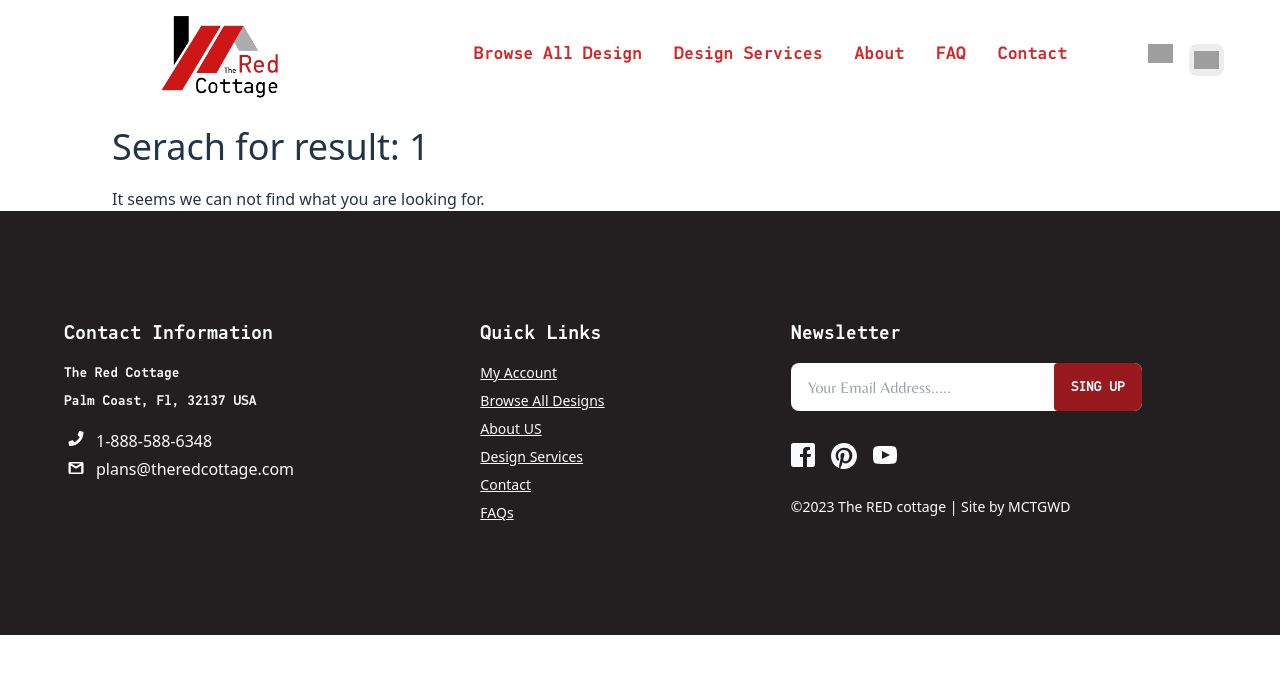
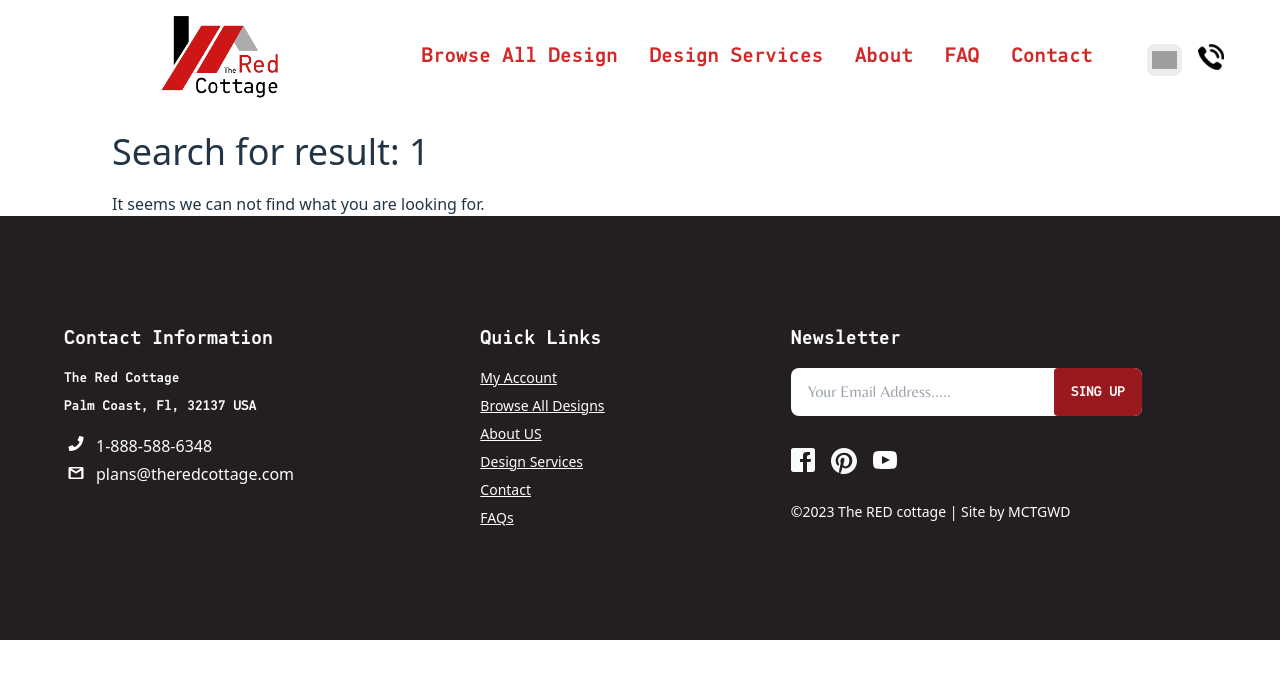
Before and after one commit to tareq621/The-red-cottage-client, a React (Vite) app: page /search/1 in a window 1280 px wide. Shown: the top 678 px of the page. Built offline with nearby package versions, Linux system fonts and the light colour scheme; grey boxes are pictures that could not be loaded.

Commit message:
complete

```diff
--- a/src/Pages/Home/SearchPage.jsx
+++ b/src/Pages/Home/SearchPage.jsx
@@ -6,11 +6,14 @@ const SearchPage = () => {
   const navigate = useNavigate();
 
   const searchSubmit = (event) => {
-    event.preventDefault();
     const result = searchRef.current.value;
     console.log(result);
     navigate(`/search/${result}`);
-    event.target.reset();
+
+    if (event.key === "Enter") {
+      event.preventDefault();
+      event.target.reset();
+    }
   };
 
   return (
--- a/src/Pages/Home/SearchResult.jsx
+++ b/src/Pages/Home/SearchResult.jsx
@@ -3,8 +3,8 @@ import { useParams } from "react-router-dom";
 const SearchResult = () => {
   const { searchId } = useParams();
   return (
-    <div className="ml-28">
-      <h2 className="text-4xl font-medium">Serach for result: {searchId}</h2>
+    <div className="md:ml-28 ml-10">
+      <h2 className="text-4xl font-medium">Search for result: {searchId}</h2>
       <p className="mt-5">It seems we can not find what you are looking for.</p>
     </div>
   );
--- a/src/Pages/Shared/Navbar.jsx
+++ b/src/Pages/Shared/Navbar.jsx
@@ -2,6 +2,7 @@ import { Link } from "react-router-dom";
 import logo from "../../assets/drive-download-20230527T011812Z-001/RCFinalLogo.png";
 import menu from "../../assets/drive-download-20230527T011812Z-001/menu.png";
 import close from "../../assets/drive-download-20230527T011812Z-001/close.png";
+import call from "../../assets/Website-20230527T011956Z-001/Website/HomePage/Assets/call icon.png";
 import { useState } from "react";
 import "../CSS/Navbar.css";
 import SearchPage from "../Home/SearchPage";
@@ -10,19 +11,19 @@ const Navbar = () => {
 
   const menubar = (
     <>
-      <li className="text-[#D12928] font-pfdinmono hover:text-[#00CE1B] md:ml-8 md:my-0 my-4 md:text-[21px] lg:text-[18px] text-[18px]">
+      <li className="text-[#D12928] font-pfdinmono hover:text-[#00CE1B] md:ml-8 md:my-0 my-7  text-[21px]">
         <Link to="/browsealldesign">Browse All Design</Link>{" "}
       </li>
-      <li className="text-[#D12928] font-semibold font-pfdinmono hover:text-[#00CE1B]   md:ml-8 md:my-0 my-4 md:text-[21px] lg:text-[18px] text-[18px]">
+      <li className="text-[#D12928] font-semibold font-pfdinmono hover:text-[#00CE1B]   md:ml-8 md:my-0 my-7  text-[21px]">
         <Link to="/designservices">Design Services</Link>
       </li>
-      <li className="text-[#D12928] font-semibold font-pfdinmono hover:text-[#00CE1B]   md:ml-8 md:my-0 my-4 md:text-[21px] lg:text-[18px] text-[18px]">
+      <li className="text-[#D12928] font-semibold font-pfdinmono hover:text-[#00CE1B]   md:ml-8 md:my-0 my-7  text-[21px]">
         <Link to="/about">About</Link>
       </li>
-      <li className="text-[#D12928] font-semibold font-pfdinmono hover:text-[#00CE1B]   md:ml-8 md:my-0 my-4 md:text-[21px] lg:text-[18px] text-[18px]">
+      <li className="text-[#D12928] font-semibold font-pfdinmono hover:text-[#00CE1B]   md:ml-8 md:my-0 my-7  text-[21px]">
         <Link to="/faq">FAQ</Link>
       </li>
-      <li className="text-[#D12928] font-semibold font-pfdinmono hover:text-[#00CE1B]   md:ml-8 md:my-0 my-4 md:text-[21px] lg:text-[18px] text-[18px]">
+      <li className="text-[#D12928] font-semibold font-pfdinmono hover:text-[#00CE1B]   md:ml-8 md:my-0 my-7  text-[21px]">
         <Link to="/contact">Contact</Link>
       </li>
     </>
@@ -57,14 +58,7 @@ const Navbar = () => {
             {menubar}
           </ul>
         </div>
-        <div className="md:flex flex lg:mt-9 md:mt-9 mt-0 gap-4 lg:mr-10 md:mr-10 mr-20">
-          <div className="callIcon">
-            <img
-              width="25"
-              src="https://img.icons8.com/ios-glyphs/30/phone--v1.png"
-              alt=""
-            />
-          </div>
+        <div className="md:flex flex lg:mt-9 md:mt-9 mt-4 gap-4 lg:mr-10 md:mr-10 mr-20">
           <div className="searchIcon">
             <div>
               <label htmlFor="my_modal_7" className="btn btn-sm px-1">
@@ -76,6 +70,9 @@ const Navbar = () => {
                 />
               </label>
             </div>
+          </div>
+          <div className="callIcon">
+            <img width="26" height="50" src={call} alt="" />
           </div>
           {{} && (
             <div>
--- a/src/index.css
+++ b/src/index.css
@@ -18,8 +18,6 @@
   src: url('./Font/Droid\ Arabic\ Kufi\ Regular.ttf');
 }
 
-
-
 :root {
 
   /* color-scheme: white;
@@ -33,13 +31,6 @@
   -moz-osx-font-smoothing: grayscale;
   -webkit-text-size-adjust: 100%;
 }
-
-
-
-
-
-
-
 
 /* a:hover {
   color: #00CE1B;
@@ -69,9 +60,6 @@ button:hover {
     color: #213547;
     background-color: #ffffff;
   }
-  a:hover {
-    color: #747bff;
-  }
   button {
     background-color: #f9f9f9;
   }
```
